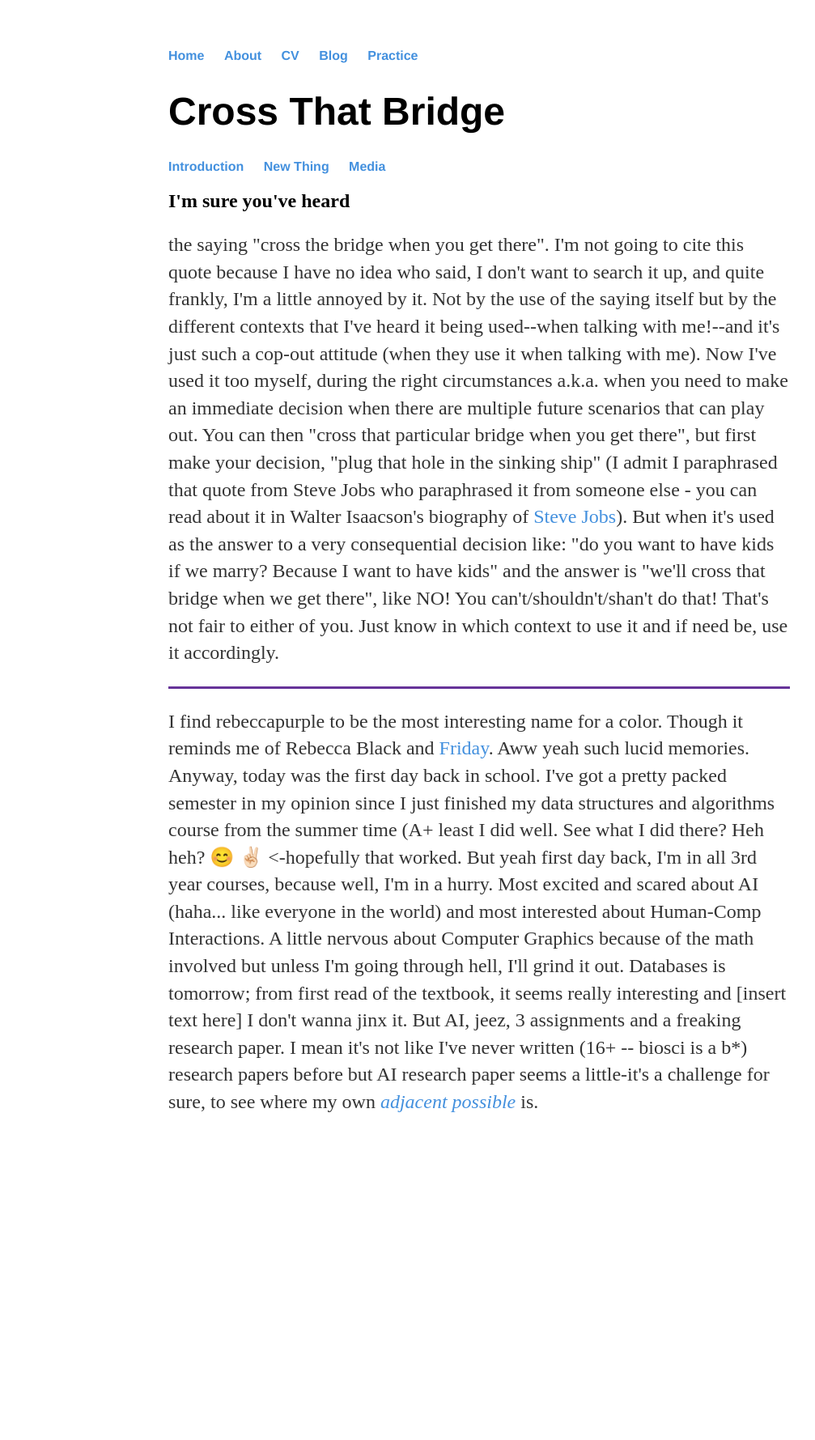
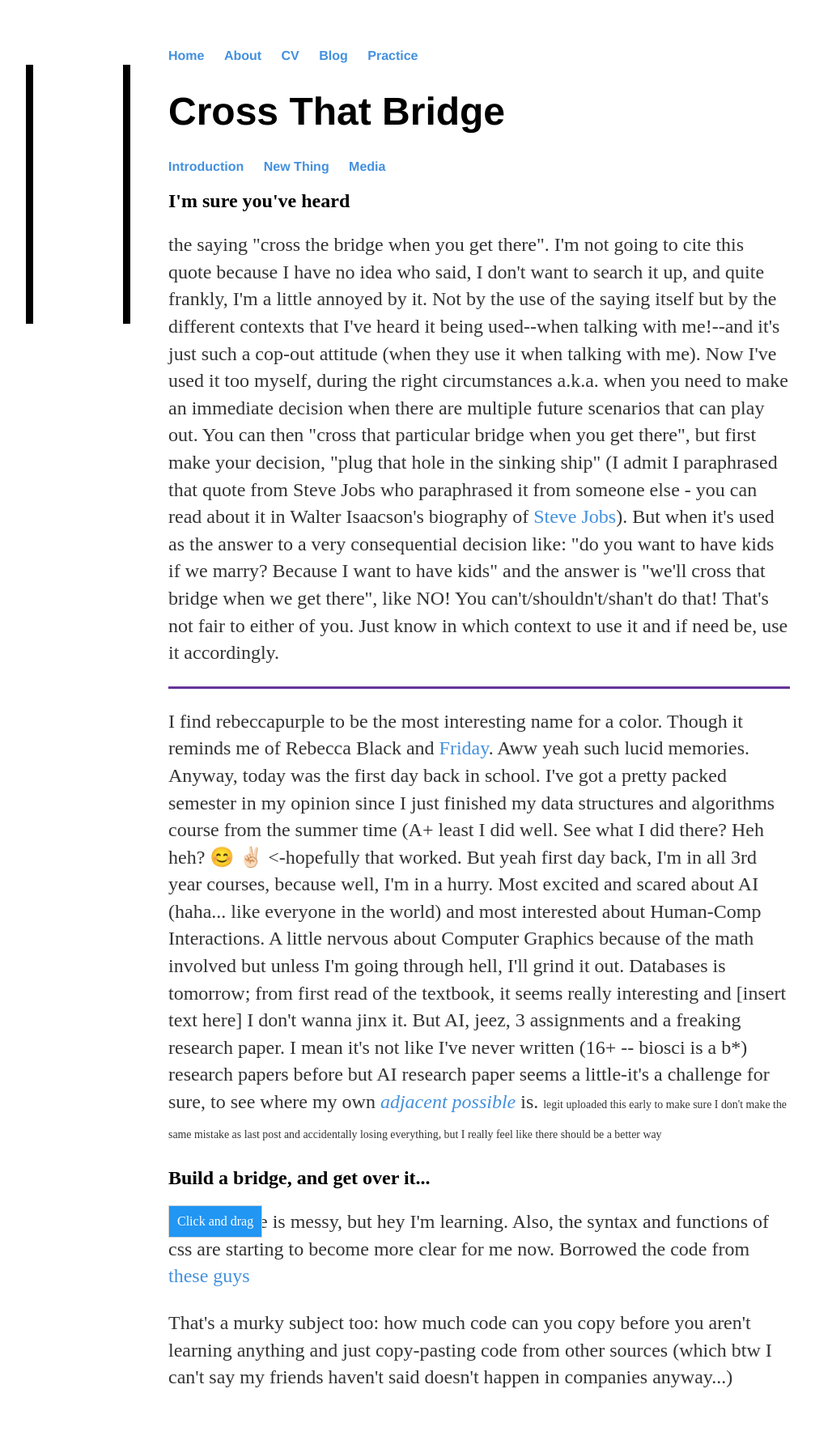
Before and after one commit to Illcarious/Illcarious.github.io, a Jekyll site: the page _posts/2019-09-04-Cross-That-Bridge.html, which Jekyll copies as it is, in a window 1280 px wide. Shown: the whole page at 81% size, without its empty margins (48-1055 px from the left). Built offline with Jekyll 4.4.1, drawn with Linux system fonts in a browser that asks for light colours; before the commit the page ends 1439 px from its top, so only the background shows below that.

Commit message:
Update 2019-09-04-Cross-That-Bridge.html

```diff
--- a/_posts/2019-09-04-Cross-That-Bridge.html
+++ b/_posts/2019-09-04-Cross-That-Bridge.html
@@ -1,5 +1,33 @@
 <!DOCTYPE html>
 <html>
+  <style>
+.vr {
+    width:9px;
+    background-color:#000;
+    position:fixed;
+    top:80px;
+    bottom:500px;
+    left:80px;
+}
+.vr2 {
+    width:9px;
+    background-color:#000;
+    position:fixed;
+    top:80px;
+    bottom:500px;
+    left:200px;
+}
+#mydivblock {
+  padding: 10px;
+  position: absolute;
+  cursor: move;
+  z-index: 10;
+  text-align: center;
+  background-color: #2196F3;
+  color: #fff;
+  border: 1px solid #d3d3d3;
+}
+  </style>
 <head>
 <title>{{ page. title }}</title>
 <link rel="stylesheet" type="text/css" href="/css/main.css">
@@ -31,7 +59,62 @@
 <p>the saying "cross the bridge when you get there". I'm not going to cite this quote because I have no idea who said, I don't want to search it up, and quite frankly, I'm a little annoyed by it. Not by the use of the saying itself but by the different contexts that I've heard it being used--when talking with me!--and it's just such a cop-out attitude (when they use it when talking with me). Now I've used it too myself, during the right circumstances a.k.a. when you need to make an immediate decision when there are multiple future scenarios that can play out. You can then "cross that particular bridge when you get there", but first make your decision, "plug that hole in the sinking ship" (I admit I paraphrased that quote from Steve Jobs who paraphrased it from someone else - you can read about it in Walter Isaacson's biography of <a href="https://www.amazon.ca/Steve-Jobs-Walter-Isaacson/dp/1451648537/ref=tmm_hrd_swatch_0?_encoding=UTF8&qid=&sr=" target="_blank">Steve Jobs</a>). But when it's used as the answer to a very consequential decision like: "do you want to have kids if we marry? Because I want to have kids" and the answer is "we'll cross that bridge when we get there", like NO! You can't/shouldn't/shan't do that! That's not fair to either of you. Just know in which context to use it and if need be, use it accordingly.</p>
 <hr size="3" color="rebeccapurple">
 <p>I find rebeccapurple to be the most interesting name for a color. Though it reminds me of Rebecca Black and <a href="https://www.youtube.com/watch?v=kfVsfOSbJY0" target="_blank">Friday</a>. Aww yeah such lucid memories. Anyway, today was the first day back in school. I've got a pretty packed semester in my opinion since I just finished my data structures and algorithms course from the summer time (A+ least I did well. See what I did there? Heh heh? &#128522 &#9996;&#127995 <-hopefully that worked.
-But yeah first day back, I'm in all 3rd year courses, because well, I'm in a hurry. Most excited and scared about AI (haha... like everyone in the world) and most interested about Human-Comp Interactions. A little nervous about Computer Graphics because of the math involved but unless I'm going through hell, I'll grind it out. Databases is tomorrow; from first read of the textbook, it seems really interesting and [insert text here] I don't wanna jinx it. But AI, jeez, 3 assignments and a freaking research paper. I mean it's not like I've never written (16+ -- biosci is a b*) research papers before but AI research paper seems a little-it's a challenge for sure, to see where my own <em><a href="https://www.amazon.ca/Where-Good-Ideas-Come-Innovation/dp/1594485380" target="_blank">adjacent possible</a></em> is.
+But yeah first day back, I'm in all 3rd year courses, because well, I'm in a hurry. Most excited and scared about AI (haha... like everyone in the world) and most interested about Human-Comp Interactions. A little nervous about Computer Graphics because of the math involved but unless I'm going through hell, I'll grind it out. Databases is tomorrow; from first read of the textbook, it seems really interesting and [insert text here] I don't wanna jinx it. But AI, jeez, 3 assignments and a freaking research paper. I mean it's not like I've never written (16+ -- biosci is a b*) research papers before but AI research paper seems a little-it's a challenge for sure, to see where my own <em><a href="https://www.amazon.ca/Where-Good-Ideas-Come-Innovation/dp/1594485380" target="_blank">adjacent possible</a></em> is. <small><small><small>legit uploaded this early to make sure I don't make the same mistake as last post and accidentally losing everything, but I really feel like there should be a better way</small></small></small></p>
+</div>
+
+<div id="new thing">
+  <h2>Build a bridge, and get over it...</h2>
+  <div class="vr">&nbsp;</div>
+<div class="vr2">&nbsp;</div>
+<div id="mydivblock">Click and drag</div>
+
+<script>
+//Make the DIV element draggable:
+dragElement(document.getElementById("mydivblock"));
+
+function dragElement(elmnt) {
+  var pos1 = 0, pos2 = 0, pos3 = 0, pos4 = 0;
+  if (document.getElementById(elmnt.id)) {
+    /* if present, the header is where you move the DIV from:*/
+    document.getElementById(elmnt.id).onmousedown = dragMouseDown;
+  } else {
+    /* otherwise, move the DIV from anywhere inside the DIV:*/
+    elmnt.onmousedown = dragMouseDown;
+  }
+
+  function dragMouseDown(e) {
+    e = e || window.event;
+    e.preventDefault();
+    // get the mouse cursor position at startup:
+    pos3 = e.clientX;
+    pos4 = e.clientY;
+    document.onmouseup = closeDragElement;
+    // call a function whenever the cursor moves:
+    document.onmousemove = elementDrag;
+  }
+
+  function elementDrag(e) {
+    e = e || window.event;
+    e.preventDefault();
+    // calculate the new cursor position:
+    pos1 = pos3 - e.clientX;
+    pos2 = pos4 - e.clientY;
+    pos3 = e.clientX;
+    pos4 = e.clientY;
+    // set the element's new position:
+    elmnt.style.top = (elmnt.offsetTop - pos2) + "px";
+    elmnt.style.left = (elmnt.offsetLeft - pos1) + "px";
+  }
+
+  function closeDragElement() {
+    /* stop moving when mouse button is released:*/
+    document.onmouseup = null;
+    document.onmousemove = null;
+  }
+}
+</script>
+  <p>yup the code is messy, but hey I'm learning. Also, the syntax and functions of css are starting to become more clear for me now. Borrowed the code from <a href="https://www.w3schools.com/howto/howto_js_draggable.asp" target="_blank">these guys</a></p>
+  <p>That's a murky subject too: how much code can you copy before you aren't learning anything and just copy-pasting code from other sources (which btw I can't say my friends haven't said doesn't happen in companies anyway...)</p>
 </div>
 </body>
 </html>
```
